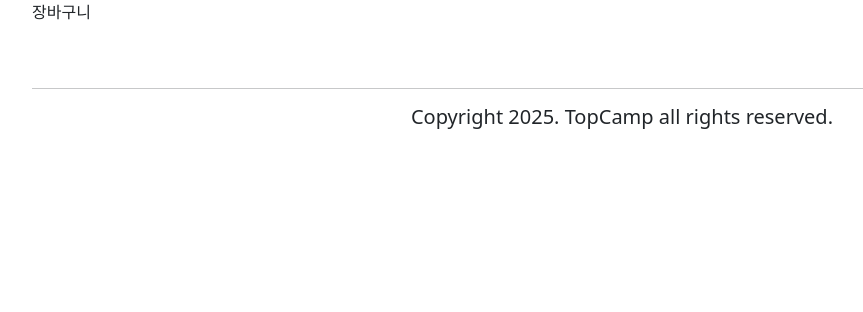
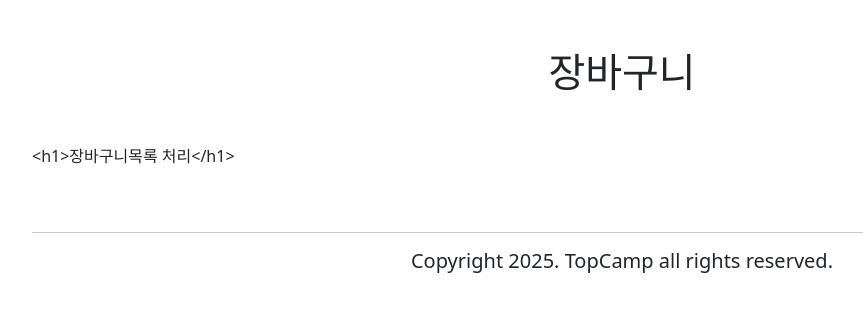
Before and after one commit to kjw9247/exepress, a Node server app: page /users/cart in a window 1280 px wide. Shown: the part 108-420 px from the top of the page, without its empty margins (18-881 px from the left). Run offline with Node 20, Linux system fonts and the light colour scheme; some libraries are stand-ins or nearby versions.

Commit message:
장바구니 및 핸들바스 해보기

```diff
--- a/views/pages/users/cart.ejs
+++ b/views/pages/users/cart.ejs
@@ -1 +1,25 @@
-장바구니
+<div class="row my-5">
+  <div class="col">
+    <h1 class="text-center mb-5">장바구니</h1>
+    <div id="cart_list">핸들바스</div>
+  </div>
+</div>
+<!--장바구니 템플릿-->
+<script id="temp" type="text/x-handlebars-template">
+  <table class="table table-striped">
+      <tr>
+          <td>{{title}}</td>
+          <td>{{authors}}</td>
+          <td>{{price}}</td>
+          <td><button class="btn btn-danger btn-sm" data-isbn="{{ isbn }}">삭제</button></td>
+      </tr>
+  </table>
+</script>
+
+<script type="module">
+  // import { app } from '/javascripts/firebase.js'
+  // import { getFirestore, collection, addDoc } "firebase/firestore";
+  console.log('여기');
+  const cartList = document.querySelector('#cart_list')
+  cartList.innerText = "<h1>장바구니목록 처리</h1>"
+</script>
```
